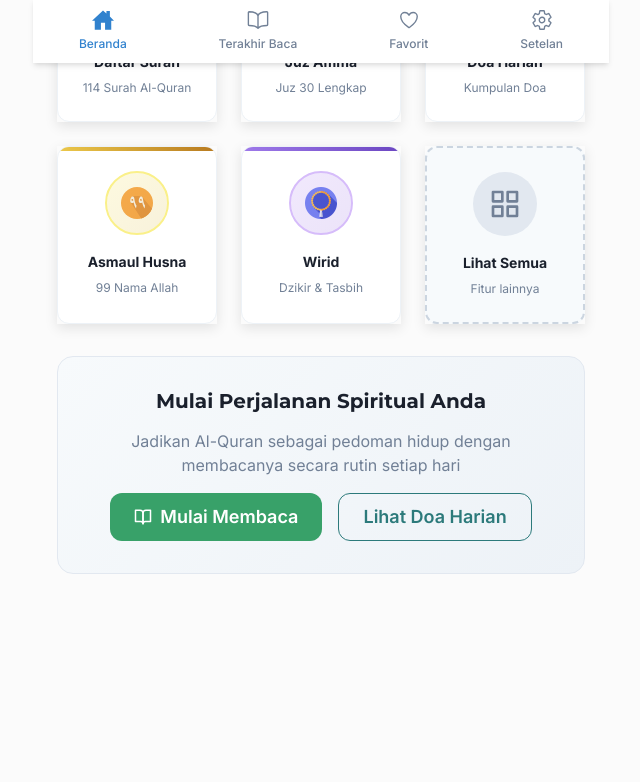
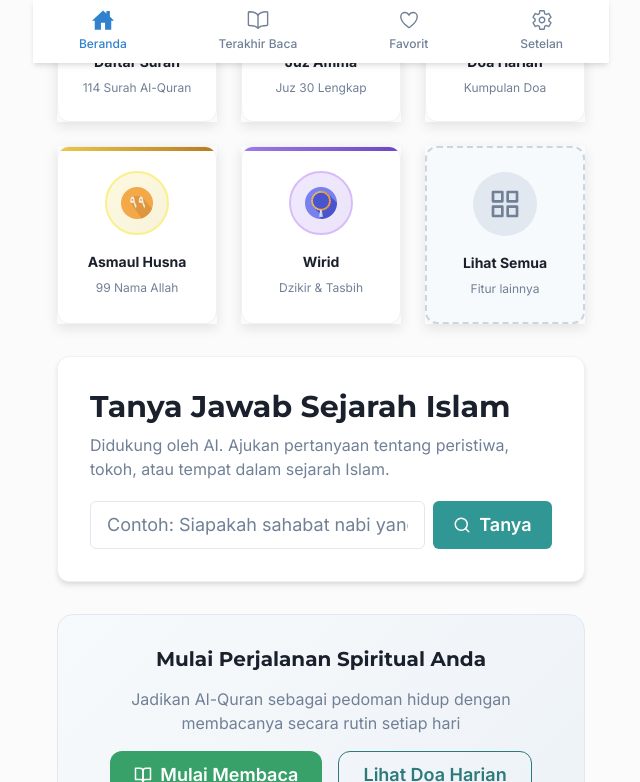
Before and after one commit to Satriarizkirr/Al-Qur-an-Digital, a Next.js app: page / in a window 1280 px wide. Shown: the part 737-1519 px from the top of the page, without its empty margins (319-959 px from the left). Before the commit the page ends 1455 px from the top, so only its background shows below. Built offline with nearby package versions, Linux system fonts and the light colour scheme.

Commit message:
update lagi

```diff
--- /dev/null
+++ b/components/SejarahIslamSearch.js
@@ -0,0 +1,112 @@
+// file: components/SejarahIslamSearch.js
+
+import { useState } from 'react';
+import {
+  Box,
+  Input,
+  Button,
+  Text,
+  VStack,
+  Heading,
+  Spinner,
+  HStack,
+  useColorMode,
+  Icon,
+} from '@chakra-ui/react';
+import { FiSearch } from 'react-icons/fi';
+
+export default function SejarahIslamSearch() {
+  const [query, setQuery] = useState('');
+  const [answer, setAnswer] = useState('');
+  const [loading, setLoading] = useState(false);
+  const [error, setError] = useState('');
+  const { colorMode } = useColorMode();
+
+  const handleSearch = async () => {
+    if (!query) return;
+
+    setLoading(true);
+    setAnswer('');
+    setError('');
+
+    try {
+      const response = await fetch('/api/search-history', {
+        method: 'POST',
+        headers: {
+          'Content-Type': 'application/json',
+        },
+        body: JSON.stringify({ query }),
+      });
+
+      const data = await response.json();
+
+      if (!response.ok) {
+        throw new Error(data.error || 'Terjadi kesalahan');
+      }
+
+      setAnswer(data.answer);
+    } catch (err) {
+      setError(err.message);
+    } finally {
+      setLoading(false);
+    }
+  };
+
+  return (
+    <Box
+      bg={colorMode === "dark" ? "gray.800" : "white"}
+      borderRadius="xl"
+      p={{ base: 6, md: 8 }}
+      boxShadow="md"
+      border="1px solid"
+      borderColor={colorMode === "dark" ? "gray.700" : "gray.100"}
+    >
+      <VStack spacing={5} align="stretch">
+        <VStack align="start">
+          <Heading as="h3" size="lg">Tanya Jawab Sejarah Islam</Heading>
+          <Text color="gray.500">
+            Didukung oleh AI. Ajukan pertanyaan tentang peristiwa, tokoh, atau tempat dalam sejarah Islam.
+          </Text>
+        </VStack>
+
+        <HStack>
+          <Input
+            value={query}
+            onChange={(e) => setQuery(e.target.value)}
+            placeholder="Contoh: Siapakah sahabat nabi yang pertama masuk Islam?"
+            onKeyPress={(e) => e.key === 'Enter' && handleSearch()}
+            size="lg"
+            focusBorderColor="teal.500"
+          />
+          <Button
+            onClick={handleSearch}
+            isLoading={loading}
+            colorScheme="teal"
+            size="lg"
+            px={8}
+            leftIcon={<FiSearch />}
+          >
+            Tanya
+          </Button>
+        </HStack>
+
+        {loading && <Spinner alignSelf="center" color="teal.500" />}
+
+        {error && <Text color="red.500">Error: {error}</Text>}
+
+        {answer && (
+          <Box
+            p={5}
+            mt={4}
+            bg={colorMode === "dark" ? "gray.700" : "gray.50"}
+            borderRadius="md"
+            border="1px solid"
+            borderColor={colorMode === "dark" ? "gray.600" : "gray.200"}
+          >
+            <Text whiteSpace="pre-wrap">{answer}</Text>
+          </Box>
+        )}
+      </VStack>
+    </Box>
+  );
+}
--- a/package.json
+++ b/package.json
@@ -12,8 +12,10 @@
     "@chakra-ui/react": "^2.8.2",
     "@emotion/react": "^11.14.0",
     "@emotion/styled": "^11.14.1",
+    "@huggingface/inference": "^4.7.1",
     "framer-motion": "^6.5.1",
     "next": "^15.5.0",
+    "openai": "^5.15.0",
     "react": "^18.3.1",
     "react-dom": "^18.3.1",
     "react-icons": "^4.12.0",
--- /dev/null
+++ b/pages/api/search-history.js
@@ -0,0 +1,43 @@
+// file: pages/api/search-history.js
+
+import { HfInference } from '@huggingface/inference';
+
+// Inisialisasi dengan API Token dari .env.local
+const hf = new HfInference(process.env.HUGGINGFACE_TOKEN);
+
+export default async function handler(req, res) {
+  if (req.method !== 'POST') {
+    return res.status(405).json({ error: 'Method not allowed' });
+  }
+
+  const { query } = req.body;
+
+  if (!query) {
+    return res.status(400).json({ error: 'Query is required' });
+  }
+
+  try {
+    const result = await hf.chatCompletion({
+      model: "mistralai/Mixtral-8x7B-Instruct-v0.1",
+      messages: [
+        {
+          role: "system",
+          // PERUBAHAN DI SINI: Tambahkan perintah untuk menjawab dalam Bahasa Indonesia
+          content: "Anda adalah seorang ahli sejarah Islam dan Hukum Islam yang akurat dan terpercaya. Jawab pertanyaan hanya jika berkaitan dengan sejarah Islam. Jika tidak, tolak dengan sopan. Selalu jawab dalam Bahasa Indonesia."
+        },
+        {
+          role: "user",
+          content: query,
+        }
+      ],
+      max_tokens: 500,
+    });
+
+    const answer = result.choices[0].message.content;
+    res.status(200).json({ answer: answer });
+
+  } catch (error) {
+    console.error("Error calling Hugging Face API:", error);
+    res.status(500).json({ error: "Gagal berkomunikasi dengan AI" });
+  }
+}
--- a/pages/index.js
+++ b/pages/index.js
@@ -19,20 +19,21 @@ import {
   HStack,
   Icon,
 } from "@chakra-ui/react";
-import { motion, AnimatePresence } from "framer-motion";
+import { motion } from "framer-motion";
 import { FiClock, FiBookOpen, FiStar, FiGrid } from "react-icons/fi";
 import PageHeader from "@/components/PageHeader";
 import { useLastReadStore } from "stores/LastRead";
 import { menuList } from "../data/menuList";
 
-// DITAMBAHKAN: Import Swiper untuk Carousel
+// Import Swiper untuk Carousel
 import { Swiper, SwiperSlide } from 'swiper/react';
-// PERBAIKAN: Hapus 'Navigation' dari sini
 import { Autoplay, EffectFade, Pagination } from 'swiper/modules';
 import 'swiper/css';
 import 'swiper/css/effect-fade';
 import 'swiper/css/pagination';
-import 'swiper/css/navigation';
+
+// PENAMBAHAN: Import komponen pencarian AI yang sudah kita buat
+import SejarahIslamSearch from '../components/SejarahIslamSearch';
 
 const MotionBox = motion(Box);
 const MotionFlex = motion(Flex);
@@ -43,14 +44,11 @@ export default function Home() {
 
   const bannerImages = [
     '/images/banner.jpg',
-    '/images/banner1.jpg', // Pastikan gambar ini ada
-
+    '/images/banner1.jpg',
   ];
 
-  // Ambil hanya 5 item pertama untuk ditampilkan di beranda
   const featuredMenuList = menuList.slice(0, 5);
 
-  // ... (variants animation tidak diubah)
   const containerVariants = {
     hidden: { opacity: 0 },
     visible: {
@@ -97,7 +95,6 @@ export default function Home() {
     <>
       <Head>
         <title>Al-Quran Online Terjemahan dan Tafsir Ayat | Al-Quran Digital</title>
-        {/* ... meta tags ... */}
       </Head>
 
       <PageHeader />
@@ -122,18 +119,14 @@ export default function Home() {
               overflow="hidden"
               boxShadow="xl"
               sx={{
-                // Hapus styling untuk tombol navigasi karena tombolnya dihilangkan
                 '.swiper-pagination-bullet-active': {
                   background: 'white',
                 },
               }}
             >
               <Swiper
-                // PERBAIKAN: Hapus 'Navigation' dari modul
                 modules={[Autoplay, EffectFade, Pagination]}
                 effect="fade"
-                // PERBAIKAN: Hapus properti navigation={true}
-                // navigation={true}
                 pagination={{ clickable: true }}
                 loop={true}
                 autoplay={{
@@ -155,7 +148,6 @@ export default function Home() {
                 ))}
               </Swiper>
 
-              {/* ... (Bagian tulisan di depan tidak diubah) ... */}
               <Box
                 position="absolute"
                 top={0} left={0} right={0} bottom={0}
@@ -223,7 +215,7 @@ export default function Home() {
             </Box>
           </MotionBox>
 
-          {/* Stats Section (TIDAK DIUBAH) */}
+          {/* Stats Section */}
           <MotionBox variants={itemVariants}>
             <HStack
               spacing={{ base: 4, md: 8 }}
@@ -263,7 +255,7 @@ export default function Home() {
             </HStack>
           </MotionBox>
 
-          {/* PERUBAHAN DI SINI: Enhanced Menu Section dengan Fitur "Lihat Semua" */}
+          {/* Menu Section */}
           <MotionBox variants={itemVariants}>
             <VStack w="full" spacing={6}>
               <HStack w="full" justify="space-between" align="center">
@@ -277,13 +269,11 @@ export default function Home() {
                 </VStack>
                 <Icon as={FiStar} color="yellow.400" boxSize="24px" />
               </HStack>
-
               <Grid
                 templateColumns={{ base: "repeat(2, 1fr)", md: "repeat(3, 1fr)" }}
                 gap={6}
                 w="full"
               >
-                {/* Tampilkan 5 menu unggulan */}
                 {featuredMenuList.map((menu, index) => (
                   <MotionBox
                     key={menu.text}
@@ -291,77 +281,32 @@ export default function Home() {
                     initial="rest"
                     whileHover="hover"
                     animate="rest"
-                    custom={index}
-                    layout
                   >
-                    <Link
-                      as={NextLink}
-                      href={menu.href}
-                      _hover={{ textDecoration: "none" }}
-                      h="full"
-                    >
+                    <Link as={NextLink} href={menu.href} _hover={{ textDecoration: "none" }} h="full">
                       <VStack
-                        spacing={4}
-                        p={6}
+                        spacing={4} p={6}
                         bg={colorMode === "dark" ? "gray.800" : "white"}
-                        borderRadius="xl"
-                        h="full"
-                        position="relative"
-                        overflow="hidden"
-                        border="1px solid"
+                        borderRadius="xl" h="full" position="relative"
+                        overflow="hidden" border="1px solid"
                         borderColor={colorMode === "dark" ? "gray.700" : "gray.100"}
                         transition="all 0.3s ease"
                       >
-                        <Box
-                          position="absolute"
-                          top={0}
-                          left={0}
-                          right={0}
-                          h="4px"
-                          bgGradient={menu.gradient}
-                        />
+                        <Box position="absolute" top={0} left={0} right={0} h="4px" bgGradient={menu.gradient} />
                         <Circle
                           size="64px"
-                          bg={
-                            colorMode === "dark"
-                              ? `${menu.colorScheme}.900`
-                              : `${menu.colorScheme}.50`
-                          }
+                          bg={colorMode === "dark" ? `${menu.colorScheme}.900` : `${menu.colorScheme}.50`}
                           border="2px solid"
-                          borderColor={
-                            colorMode === "dark"
-                              ? `${menu.colorScheme}.700`
-                              : `${menu.colorScheme}.200`
-                          }
-                          position="relative"
-                          overflow="hidden"
+                          borderColor={colorMode === "dark" ? `${menu.colorScheme}.700` : `${menu.colorScheme}.200`}
+                          position="relative" overflow="hidden"
                         >
-                          <Box
-                            position="absolute"
-                            top={0} left={0} right={0} bottom={0}
-                            bgGradient={`linear(135deg, ${menu.colorScheme}.400, ${menu.colorScheme}.600)`}
-                            opacity={0.1}
-                          />
-                          <Image
-                            src={menu.icon}
-                            width={32}
-                            height={32}
-                            alt={menu.text}
-                          />
+                          <Box position="absolute" top={0} left={0} right={0} bottom={0} bgGradient={`linear(135deg, ${menu.colorScheme}.400, ${menu.colorScheme}.600)`} opacity={0.1} />
+                          <Image src={menu.icon} width={32} height={32} alt={menu.text} />
                         </Circle>
                         <VStack spacing={2} textAlign="center">
-                          <Text
-                            fontSize="sm"
-                            fontWeight="bold"
-                            color={colorMode === "dark" ? "white" : "gray.800"}
-                          >
+                          <Text fontSize="sm" fontWeight="bold" color={colorMode === "dark" ? "white" : "gray.800"}>
                             {menu.text}
                           </Text>
-                          <Text
-                            fontSize="xs"
-                            color="gray.500"
-                            lineHeight="1.4"
-                          >
+                          <Text fontSize="xs" color="gray.500" lineHeight="1.4">
                             {menu.description}
                           </Text>
                         </VStack>
@@ -369,52 +314,25 @@ export default function Home() {
                     </Link>
                   </MotionBox>
                 ))}
-
-                {/* Kartu "Lihat Semua" */}
-                <MotionBox
-                  variants={cardVariants}
-                  initial="rest"
-                  whileHover="hover"
-                  animate="rest"
-                  layout
-                >
-                  <Link
-                    as={NextLink}
-                    href="/menu" // Arahkan ke halaman semua menu
-                    _hover={{ textDecoration: "none" }}
-                    h="full"
-                  >
+                <MotionBox variants={cardVariants} initial="rest" whileHover="hover" animate="rest">
+                  <Link as={NextLink} href="/menu" _hover={{ textDecoration: "none" }} h="full">
                     <VStack
-                      spacing={4}
-                      p={6}
+                      spacing={4} p={6}
                       bg={colorMode === "dark" ? "gray.800" : "gray.50"}
-                      borderRadius="xl"
-                      h="full"
-                      justifyContent="center"
+                      borderRadius="xl" h="full" justifyContent="center"
                       border="2px dashed"
                       borderColor={colorMode === "dark" ? "gray.600" : "gray.300"}
                       transition="all 0.3s ease"
                       _hover={{ borderColor: "teal.400" }}
                     >
-                      <Circle
-                        size="64px"
-                        bg={colorMode === "dark" ? "gray.700" : "gray.200"}
-                      >
+                      <Circle size="64px" bg={colorMode === "dark" ? "gray.700" : "gray.200"}>
                         <Icon as={FiGrid} boxSize="32px" color="gray.500" />
                       </Circle>
                       <VStack spacing={2} textAlign="center">
-                        <Text
-                          fontSize="sm"
-                          fontWeight="bold"
-                          color={colorMode === "dark" ? "white" : "gray.800"}
-                        >
+                        <Text fontSize="sm" fontWeight="bold" color={colorMode === "dark" ? "white" : "gray.800"}>
                           Lihat Semua
                         </Text>
-                        <Text
-                          fontSize="xs"
-                          color="gray.500"
-                          lineHeight="1.4"
-                        >
+                        <Text fontSize="xs" color="gray.500" lineHeight="1.4">
                           Fitur lainnya
                         </Text>
                       </VStack>
@@ -425,7 +343,14 @@ export default function Home() {
             </VStack>
           </MotionBox>
 
-          {/* Call to Action Section (TIDAK DIUBAH) */}
+          {/* ================================================ */}
+          {/* PENAMBAHAN: Bagian Pencarian AI Ditaruh di Sini */}
+          {/* ================================================ */}
+          <MotionBox variants={itemVariants}>
+            <SejarahIslamSearch />
+          </MotionBox>
+
+          {/* Call to Action Section */}
           <MotionBox variants={itemVariants}>
             <Box
               bg={
```
Also changed, not shown: pages/sejarah.js (added, +79 -0 lines), 1 other file (tests, documents, lock files or other folders). Lines whose indentation alone changed are shown as unchanged.
